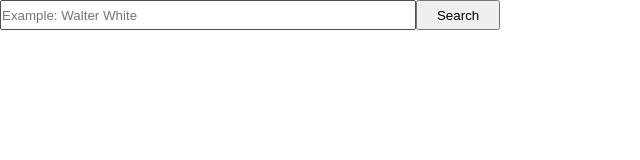
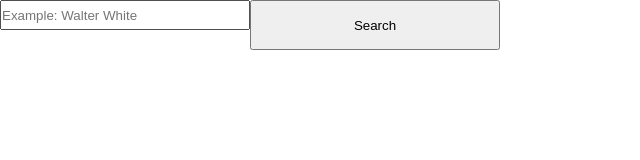
Before and after one commit to MariaSJ/breaking-bad-characters-website, a website: page src/html/index.html in a window 1280 px wide. Shown: the whole page, without its empty margins (0-640 px from the left). Drawn offline with nearby package versions, Linux system fonts and the light colour scheme; files that its build step writes are made by us from their sources.

Commit message:
fixed html

```diff
--- a/src/html/index.html
+++ b/src/html/index.html
@@ -10,7 +10,7 @@
 
     <form class="form js-form" action="" method="get">
       <input class="form__search js-input-search" type="search" name="search" id="" placeholder="Example: Walter White">
-      <input class="form__btn js-btn-search" type="submit" value="Search">
+      <input class="form js-btn-search" type="submit" value="Search">
     </form>
 
     <main>
```
